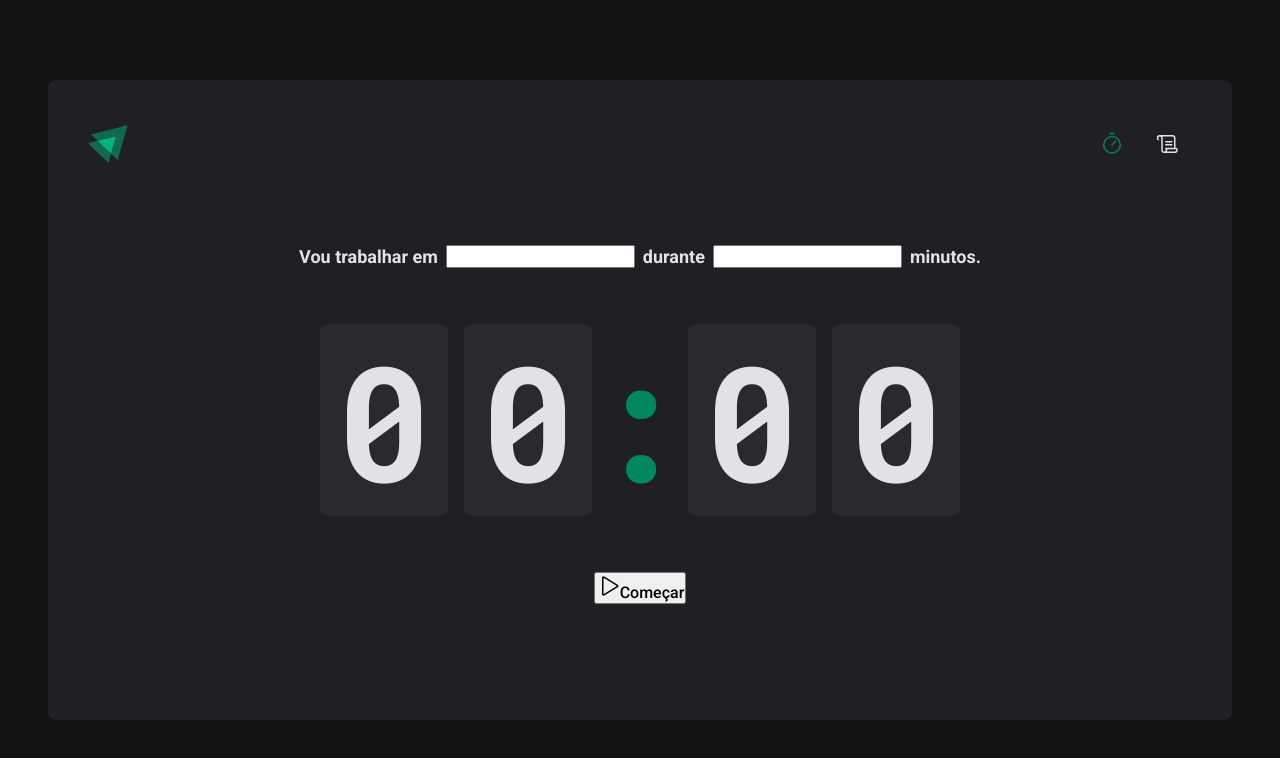
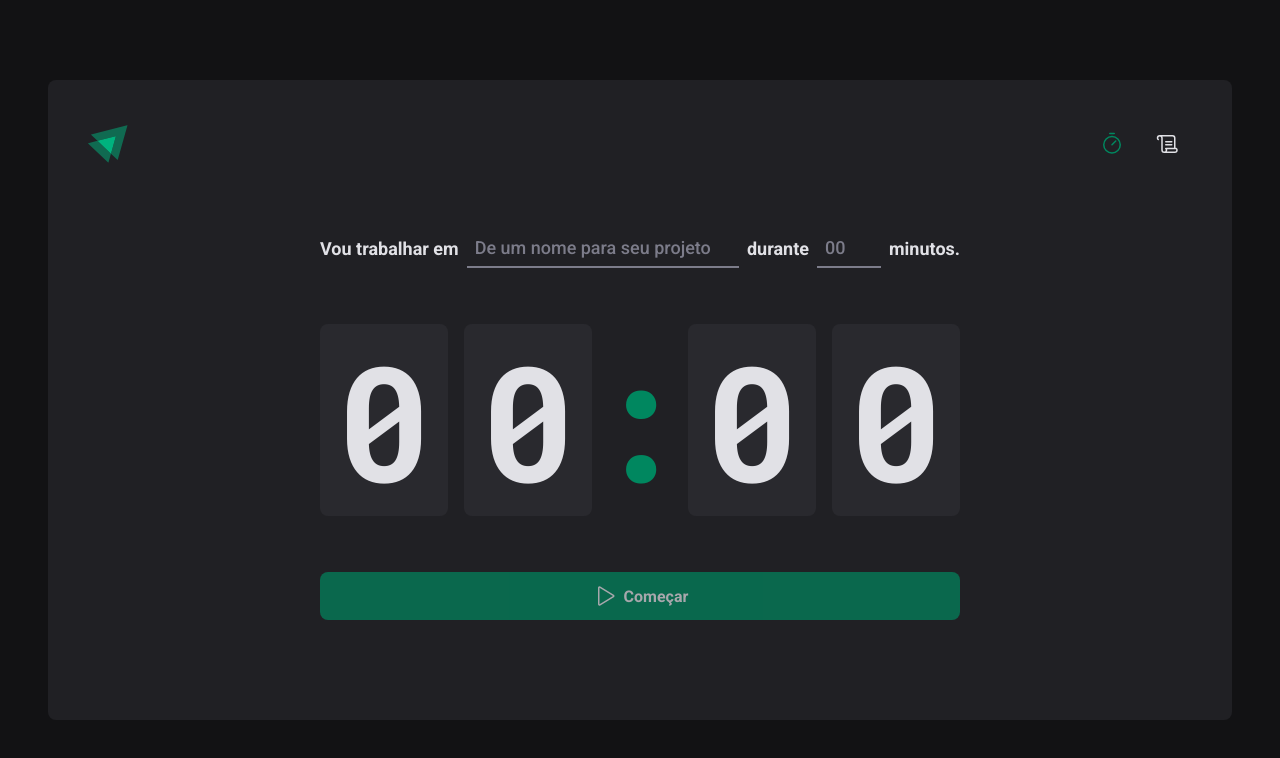
Before and after one commit to MoisesSRJR/IgTimer, a React (Vite) app: page / in a window 1280 px wide. Shown: the top 758 px of the page. Built offline with nearby package versions, Linux system fonts and the light colour scheme.

Commit message:
added styles inputs and button

```diff
--- a/src/components/Button/index.tsx
+++ b/src/components/Button/index.tsx
@@ -0,0 +1,19 @@
+import { Play } from "@phosphor-icons/react";
+import { Button } from "./styles";
+
+interface ButtonProps {
+   disabled?: boolean;
+}
+
+export function StartCountDownButton({ disabled }: ButtonProps) {
+   return (
+      <Button type="submit" disabled={disabled}>
+         <Play size={24}/>
+         Começar
+      </Button>
+   )
+}
+
+StartCountDownButton.defaultProps = {
+   disabled: false,
+}
--- a/src/components/Button/styles.ts
+++ b/src/components/Button/styles.ts
@@ -0,0 +1,29 @@
+import styled from "styled-components";
+
+export const Button = styled.button`
+   width: 100%;
+   height: 3rem;
+   border: 0;
+   border-radius: 8px;
+
+   display: flex;
+   justify-content: center;
+   align-items: center;
+
+   gap: 0.5rem;
+   font-weight: bold;
+
+   cursor: pointer;
+
+   background-color: ${(props) => props.theme['green-500']};
+   color: ${(props) => props.theme['gray-100']};
+
+   &:disabled {
+      opacity: 0.7;
+      cursor: not-allowed;
+   }
+
+   &:not(:disabled):hover {
+      background-color: ${(props) => props.theme['green-700']};
+   }
+`;
--- a/src/components/Header/styles.ts
+++ b/src/components/Header/styles.ts
@@ -12,6 +12,7 @@
       a {
          width: 3rem;
          height: 3rem;
+         box-shadow: none;
 
          display: flex;
          justify-content: center;
--- a/src/pages/Home/index.tsx
+++ b/src/pages/Home/index.tsx
@@ -1,5 +1,6 @@
 import { Play } from "@phosphor-icons/react";
-import { CountdownContainer, FormContainer, HomeContainer, Separator } from "./styles";
+import { CountdownContainer, FormContainer, HomeContainer, MinutesAmountInput, Separator, TaskInput } from "./styles";
+import { StartCountDownButton } from "../../components/Button";
 
 export function Home() {
    return (
@@ -7,10 +8,17 @@
          <form action="">
             <FormContainer>
                <label htmlFor="task">Vou trabalhar em</label>
-               <input id="task" />
+               <TaskInput
+                  id="task"
+                  placeholder="De um nome para seu projeto"
+               />
 
                <label htmlFor="minutesAmount">durante</label>
-               <input type="number" id="minutesAmount" />
+               <MinutesAmountInput
+                  type="number"
+                  id="minutesAmount"
+                  placeholder="00"
+               />
 
                <span>minutos.</span>
             </FormContainer>
@@ -23,10 +31,9 @@
                <span>0</span>
             </CountdownContainer>
 
-            <button type="submit">
-               <Play size={24} />
-               Começar
-            </button>
+            <StartCountDownButton
+               disabled
+            />
          </form>
       </HomeContainer>
    )
--- a/src/pages/Home/styles.ts
+++ b/src/pages/Home/styles.ts
@@ -28,6 +28,34 @@
    flex-wrap: wrap;
 `;
 
+const BaseInput = styled.input`
+   background: transparent;
+   height: 2.5rem;
+   border: 0;
+   border-bottom: 2px solid ${(props) => props.theme['gray-500']};
+   font-weight: 500;
+   font-size: 1.125rem;
+   padding: 0 0.5rem;
+   color: ${(props) => props.theme['gray-100']};
+
+   &:focus {
+      box-shadow: none;
+      border-color: ${(props) => props.theme['green-500']};
+   }
+
+   &::placeholder {
+      color: ${(props) => props.theme['gray-500']};
+   }
+`;
+
+export const TaskInput = styled(BaseInput)`
+   flex: 1;
+`;
+
+export const MinutesAmountInput = styled(BaseInput)`
+   width: 4rem;
+`;
+
 export const CountdownContainer = styled.div`
    font-family: 'Roboto Mono', monospace;
    font-size: 10rem;
```
